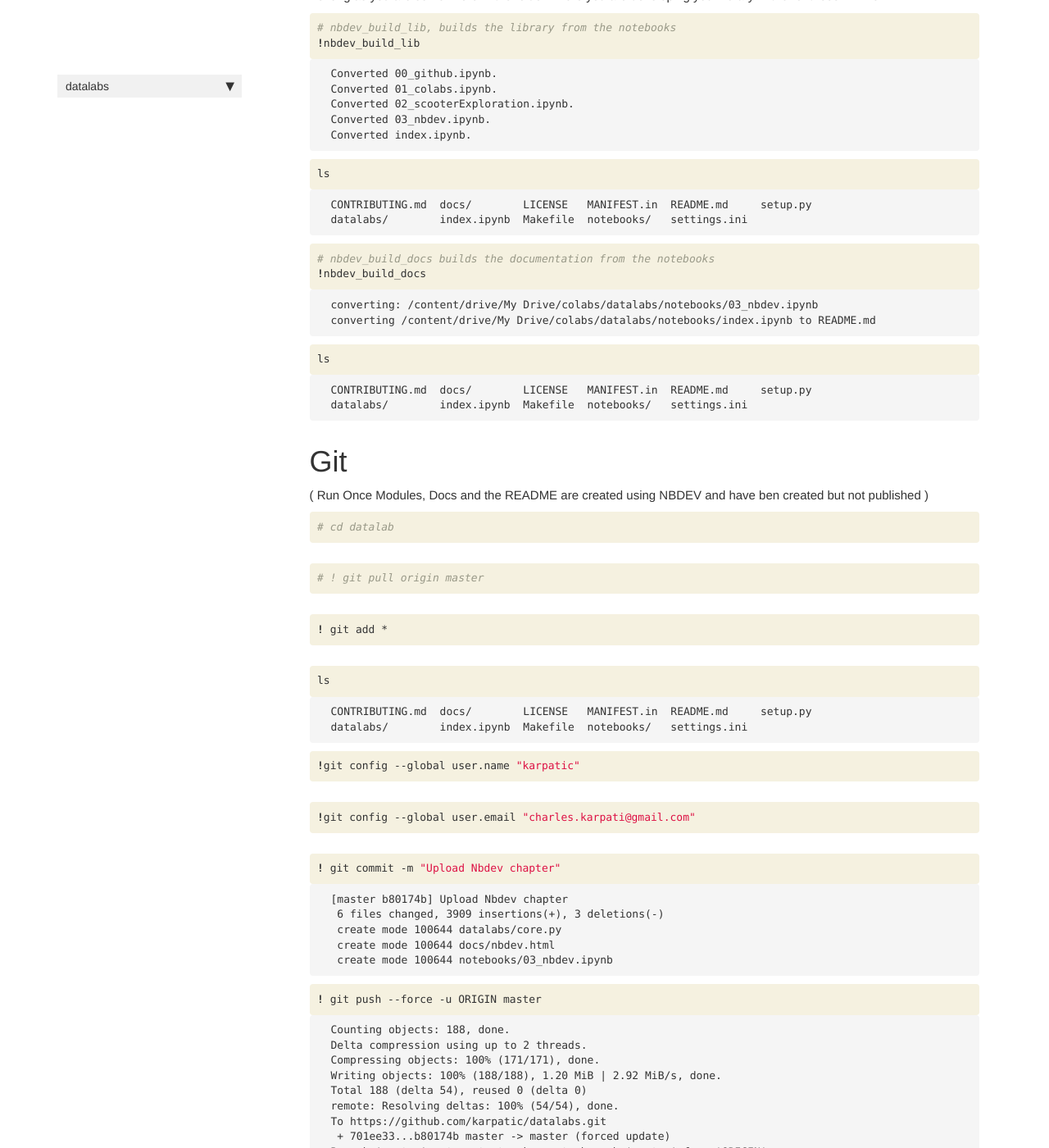
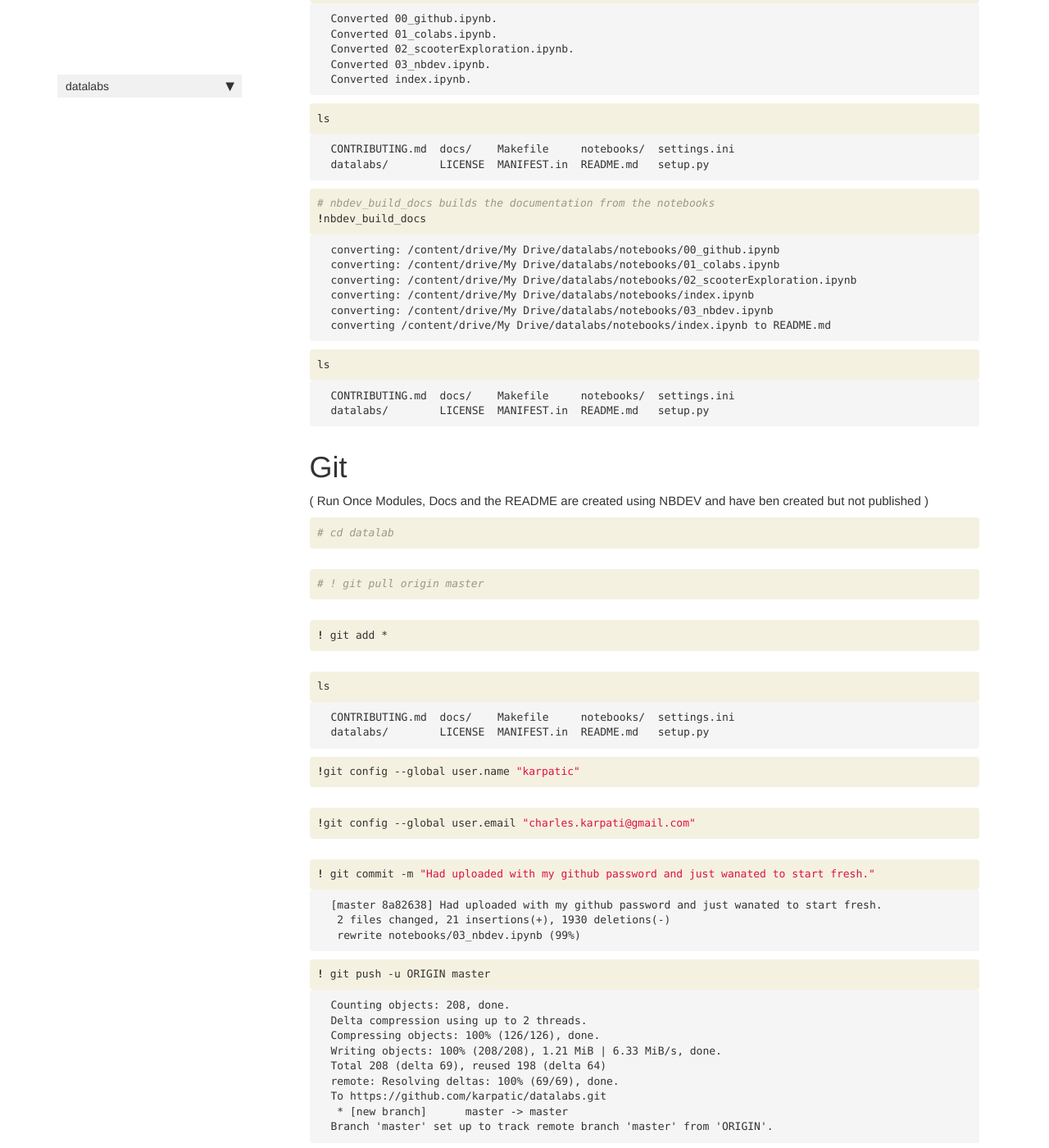
Before and after one commit to karpatic/datalab, a Jekyll site: the page built from docs/nbdev.html, in a window 1280 px wide and 1400 px high, scrolled down 12371 px. Shown: the whole window at 82% size. Built offline with Jekyll 4.4.1, drawn with Linux system fonts in a browser that asks for light colours; nearby versions of some CDN libraries; comment, search, counter and statistics services are not loaded; some of the changed text lies outside the part shown.

Commit message:
Had uploaded with my github password and just wanated to start fresh.

```diff
--- a/docs/nbdev.html
+++ b/docs/nbdev.html
@@ -412,11 +412,7 @@
 <div class="output_area">
 
 <div class="output_subarea output_stream output_stdout output_text">
-<pre>Go to this URL in a browser: https://accounts.google.com/o/oauth2/auth?client_id=947318989803-6bn6qk8qdgf4n4g3pfee6491hc0brc4i.apps.googleusercontent.com&amp;redirect_uri=urn%3aietf%3awg%3aoauth%3a2.0%3aoob&amp;response_type=code&amp;scope=email%20https%3a%2f%2fwww.googleapis.com%2fauth%2fdocs.test%20https%3a%2f%2fwww.googleapis.com%2fauth%2fdrive%20https%3a%2f%2fwww.googleapis.com%2fauth%2fdrive.photos.readonly%20https%3a%2f%2fwww.googleapis.com%2fauth%2fpeopleapi.readonly
-
-Enter your authorization code:
-··········
-Mounted at /content/drive
+<pre>Drive already mounted at /content/drive; to attempt to forcibly remount, call drive.mount(&#34;/content/drive&#34;, force_remount=True).
 </pre>
 </div>
 </div>
@@ -459,6 +455,23 @@
 
 <div class="inner_cell">
     <div class="input_area">
+<div class=" highlight hl-ipython3"><pre><span></span><span class="n">cd</span>
+</pre></div>
+
+    </div>
+</div>
+</div>
+
+</div>
+    {% endraw %}
+
+    {% raw %}
+
+<div class="cell border-box-sizing code_cell rendered">
+<div class="input">
+
+<div class="inner_cell">
+    <div class="input_area">
 <div class=" highlight hl-ipython3"><pre><span></span><span class="n">ls</span>
 </pre></div>
 
@@ -472,11 +485,9 @@
 <div class="output_area">
 
 <div class="output_subarea output_stream output_stdout output_text">
-<pre> <span class="ansi-blue-intense-fg ansi-bold">Bnia</span>/                       <span class="ansi-blue-intense-fg ansi-bold">datalabs</span>/                         <span class="ansi-blue-intense-fg ansi-bold">Personal</span>/
-<span class="ansi-blue-intense-fg ansi-bold">&#39;Colab Notebooks&#39;</span>/           <span class="ansi-blue-intense-fg ansi-bold">dataplay</span>/                         <span class="ansi-blue-intense-fg ansi-bold">System</span>/
- CovidBaltimore.ipynb        <span class="ansi-blue-intense-fg ansi-bold">feelsgoodgoods</span>/                   <span class="ansi-blue-intense-fg ansi-bold">vitalSigns</span>/
-<span class="ansi-blue-intense-fg ansi-bold">&#39;CReading Slides Visuals&#39;</span>/   <span class="ansi-blue-intense-fg ansi-bold">labs</span>/
- <span class="ansi-blue-intense-fg ansi-bold">DATA</span>/                       <span class="ansi-blue-intense-fg ansi-bold">Misc_old_code_for_old_projects</span>/
+<pre><span class="ansi-blue-intense-fg ansi-bold">build</span>/           <span class="ansi-blue-intense-fg ansi-bold">dataplay.egg-info</span>/  LICENSE      <span class="ansi-blue-intense-fg ansi-bold">notebooks</span>/    setup.py
+CONTRIBUTING.md  <span class="ansi-blue-intense-fg ansi-bold">dist</span>/               Makefile     README.md
+<span class="ansi-blue-intense-fg ansi-bold">dataplay</span>/        <span class="ansi-blue-intense-fg ansi-bold">docs</span>/               MANIFEST.in  settings.ini
 </pre>
 </div>
 </div>
@@ -518,20 +529,21 @@
 
 <div class="inner_cell">
     <div class="input_area">
-<div class=" highlight hl-ipython3"><pre><span></span><span class="c1"># cd ./datalabs/</span>
-</pre></div>
-
-    </div>
-</div>
-</div>
-
-<div class="output_wrapper">
-<div class="output">
-
-<div class="output_area">
-
-<div class="output_subarea output_stream output_stdout output_text">
-<pre>/content/drive/My Drive/datalabs
+<div class=" highlight hl-ipython3"><pre><span></span><span class="n">cd</span> <span class="o">./</span><span class="n">datalabs</span><span class="o">/</span>
+</pre></div>
+
+    </div>
+</div>
+</div>
+
+<div class="output_wrapper">
+<div class="output">
+
+<div class="output_area">
+
+<div class="output_subarea output_stream output_stdout output_text">
+<pre>[Errno 2] No such file or directory: &#39;./datalabs/&#39;
+/content/drive/My Drive/dataplay
 </pre>
 </div>
 </div>
@@ -562,8 +574,9 @@
 <div class="output_area">
 
 <div class="output_subarea output_stream output_stdout output_text">
-<pre>CONTRIBUTING.md  <span class="ansi-blue-intense-fg ansi-bold">docs</span>/    Makefile     <span class="ansi-blue-intense-fg ansi-bold">notebooks</span>/  settings.ini
-<span class="ansi-blue-intense-fg ansi-bold">datalabs</span>/        LICENSE  MANIFEST.in  README.md   setup.py
+<pre><span class="ansi-blue-intense-fg ansi-bold">build</span>/           <span class="ansi-blue-intense-fg ansi-bold">dataplay.egg-info</span>/  LICENSE      <span class="ansi-blue-intense-fg ansi-bold">notebooks</span>/    setup.py
+CONTRIBUTING.md  <span class="ansi-blue-intense-fg ansi-bold">dist</span>/               Makefile     README.md
+<span class="ansi-blue-intense-fg ansi-bold">dataplay</span>/        <span class="ansi-blue-intense-fg ansi-bold">docs</span>/               MANIFEST.in  settings.ini
 </pre>
 </div>
 </div>
@@ -1682,8 +1695,8 @@
 <div class="output_area">
 
 <div class="output_subarea output_stream output_stdout output_text">
-<pre>CONTRIBUTING.md  <span class="ansi-blue-intense-fg ansi-bold">docs</span>/        LICENSE   MANIFEST.in  README.md     setup.py
-<span class="ansi-blue-intense-fg ansi-bold">datalabs</span>/        index.ipynb  Makefile  <span class="ansi-blue-intense-fg ansi-bold">notebooks</span>/   settings.ini
+<pre>CONTRIBUTING.md  <span class="ansi-blue-intense-fg ansi-bold">docs</span>/    Makefile     <span class="ansi-blue-intense-fg ansi-bold">notebooks</span>/  settings.ini
+<span class="ansi-blue-intense-fg ansi-bold">datalabs</span>/        LICENSE  MANIFEST.in  README.md   setup.py
 </pre>
 </div>
 </div>
@@ -1715,8 +1728,12 @@
 <div class="output_area">
 
 <div class="output_subarea output_stream output_stdout output_text">
-<pre>converting: /content/drive/My Drive/colabs/datalabs/notebooks/03_nbdev.ipynb
-converting /content/drive/My Drive/colabs/datalabs/notebooks/index.ipynb to README.md
+<pre>converting: /content/drive/My Drive/datalabs/notebooks/00_github.ipynb
+converting: /content/drive/My Drive/datalabs/notebooks/01_colabs.ipynb
+converting: /content/drive/My Drive/datalabs/notebooks/02_scooterExploration.ipynb
+converting: /content/drive/My Drive/datalabs/notebooks/index.ipynb
+converting: /content/drive/My Drive/datalabs/notebooks/03_nbdev.ipynb
+converting /content/drive/My Drive/datalabs/notebooks/index.ipynb to README.md
 </pre>
 </div>
 </div>
@@ -1747,8 +1764,8 @@
 <div class="output_area">
 
 <div class="output_subarea output_stream output_stdout output_text">
-<pre>CONTRIBUTING.md  <span class="ansi-blue-intense-fg ansi-bold">docs</span>/        LICENSE   MANIFEST.in  README.md     setup.py
-<span class="ansi-blue-intense-fg ansi-bold">datalabs</span>/        index.ipynb  Makefile  <span class="ansi-blue-intense-fg ansi-bold">notebooks</span>/   settings.ini
+<pre>CONTRIBUTING.md  <span class="ansi-blue-intense-fg ansi-bold">docs</span>/    Makefile     <span class="ansi-blue-intense-fg ansi-bold">notebooks</span>/  settings.ini
+<span class="ansi-blue-intense-fg ansi-bold">datalabs</span>/        LICENSE  MANIFEST.in  README.md   setup.py
 </pre>
 </div>
 </div>
@@ -1843,8 +1860,8 @@
 <div class="output_area">
 
 <div class="output_subarea output_stream output_stdout output_text">
-<pre>CONTRIBUTING.md  <span class="ansi-blue-intense-fg ansi-bold">docs</span>/        LICENSE   MANIFEST.in  README.md     setup.py
-<span class="ansi-blue-intense-fg ansi-bold">datalabs</span>/        index.ipynb  Makefile  <span class="ansi-blue-intense-fg ansi-bold">notebooks</span>/   settings.ini
+<pre>CONTRIBUTING.md  <span class="ansi-blue-intense-fg ansi-bold">docs</span>/    Makefile     <span class="ansi-blue-intense-fg ansi-bold">notebooks</span>/  settings.ini
+<span class="ansi-blue-intense-fg ansi-bold">datalabs</span>/        LICENSE  MANIFEST.in  README.md   setup.py
 </pre>
 </div>
 </div>
@@ -1896,114 +1913,61 @@
 
 <div class="inner_cell">
     <div class="input_area">
-<div class=" highlight hl-ipython3"><pre><span></span><span class="o">!</span> git commit -m <span class="s2">&quot;Upload Nbdev chapter&quot;</span>
-</pre></div>
-
-    </div>
-</div>
-</div>
-
-<div class="output_wrapper">
-<div class="output">
-
-<div class="output_area">
-
-<div class="output_subarea output_stream output_stdout output_text">
-<pre>[master b80174b] Upload Nbdev chapter
- 6 files changed, 3909 insertions(+), 3 deletions(-)
- create mode 100644 datalabs/core.py
- create mode 100644 docs/nbdev.html
- create mode 100644 notebooks/03_nbdev.ipynb
-</pre>
-</div>
-</div>
-
-</div>
-</div>
-
-</div>
-    {% endraw %}
-
-    {% raw %}
-
-<div class="cell border-box-sizing code_cell rendered">
-<div class="input">
-
-<div class="inner_cell">
-    <div class="input_area">
-<div class=" highlight hl-ipython3"><pre><span></span><span class="o">!</span> git push --force -u ORIGIN master
-</pre></div>
-
-    </div>
-</div>
-</div>
-
-<div class="output_wrapper">
-<div class="output">
-
-<div class="output_area">
-
-<div class="output_subarea output_stream output_stdout output_text">
-<pre>Counting objects: 188, done.
+<div class=" highlight hl-ipython3"><pre><span></span><span class="o">!</span> git commit -m <span class="s2">&quot;Had uploaded with my github password and just wanated to start fresh.&quot;</span>
+</pre></div>
+
+    </div>
+</div>
+</div>
+
+<div class="output_wrapper">
+<div class="output">
+
+<div class="output_area">
+
+<div class="output_subarea output_stream output_stdout output_text">
+<pre>[master 8a82638] Had uploaded with my github password and just wanated to start fresh.
+ 2 files changed, 21 insertions(+), 1930 deletions(-)
+ rewrite notebooks/03_nbdev.ipynb (99%)
+</pre>
+</div>
+</div>
+
+</div>
+</div>
+
+</div>
+    {% endraw %}
+
+    {% raw %}
+
+<div class="cell border-box-sizing code_cell rendered">
+<div class="input">
+
+<div class="inner_cell">
+    <div class="input_area">
+<div class=" highlight hl-ipython3"><pre><span></span><span class="o">!</span> git push -u ORIGIN master
+</pre></div>
+
+    </div>
+</div>
+</div>
+
+<div class="output_wrapper">
+<div class="output">
+
+<div class="output_area">
+
+<div class="output_subarea output_stream output_stdout output_text">
+<pre>Counting objects: 208, done.
 Delta compression using up to 2 threads.
-Compressing objects: 100% (171/171), done.
-Writing objects: 100% (188/188), 1.20 MiB | 2.92 MiB/s, done.
-Total 188 (delta 54), reused 0 (delta 0)
-remote: Resolving deltas: 100% (54/54), done.
+Compressing objects: 100% (126/126), done.
+Writing objects: 100% (208/208), 1.21 MiB | 6.33 MiB/s, done.
+Total 208 (delta 69), reused 198 (delta 64)
+remote: Resolving deltas: 100% (69/69), done.
 To https://github.com/karpatic/datalabs.git
- + 701ee33...b80174b master -&gt; master (forced update)
+ * [new branch]      master -&gt; master
 Branch &#39;master&#39; set up to track remote branch &#39;master&#39; from &#39;ORIGIN&#39;.
-</pre>
-</div>
-</div>
-
-</div>
-</div>
-
-</div>
-    {% endraw %}
-
-    {% raw %}
-
-<div class="cell border-box-sizing code_cell rendered">
-<div class="input">
-
-<div class="inner_cell">
-    <div class="input_area">
-<div class=" highlight hl-ipython3"><pre><span></span><span class="o">!</span> git remote rm ORIGIN
-</pre></div>
-
-    </div>
-</div>
-</div>
-
-</div>
-    {% endraw %}
-
-    {% raw %}
-
-<div class="cell border-box-sizing code_cell rendered">
-<div class="input">
-
-<div class="inner_cell">
-    <div class="input_area">
-<div class=" highlight hl-ipython3"><pre><span></span><span class="o">!</span> git pull ORIGIN master
-</pre></div>
-
-    </div>
-</div>
-</div>
-
-<div class="output_wrapper">
-<div class="output">
-
-<div class="output_area">
-
-<div class="output_subarea output_stream output_stdout output_text">
-<pre>From https://github.com/karpatic/datalabs
- * branch            master     -&gt; FETCH_HEAD
- * [new branch]      master     -&gt; ORIGIN/master
-Already up to date.
 </pre>
 </div>
 </div>
```
Also changed, not shown: docs/index.html (+4 -4 lines), README.md, 2 other files.
